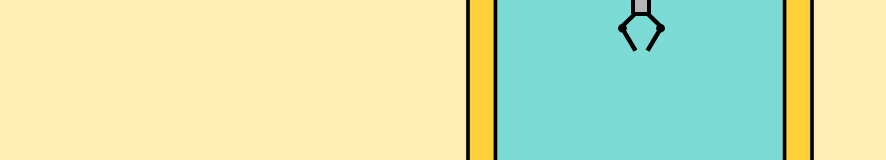
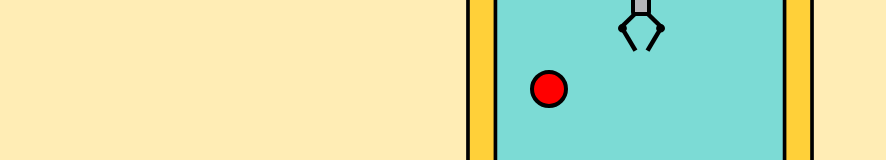
Before and after one commit to michelleykim/michelleykim.github.io, a React (Create React App) app: page / in a window 1280 px wide. Shown: the part 220-380 px from the top of the page, without its empty margins (0-886 px from the left). Built offline with nearby package versions, Linux system fonts and the light colour scheme.

Commit message:
fix bug with rod size and left&right buttons

```diff
--- a/src/components/ClawGame.css
+++ b/src/components/ClawGame.css
@@ -4,6 +4,7 @@
   position: relative;
 }
 
+/* ----- CLAW ----- */
 #ClawMachine {
   height: 80vh;
 }
@@ -47,6 +48,25 @@
   height: 5vh;
 }
 
+/* ----- PRIZES ----- */
+#prizes {
+  position: absolute;
+  top: 30%;
+  left: 20%;
+  height: 16.5vh;
+}
+
+.prize {
+  position: absolute;
+  width: 30px;
+  height: 30px;
+  background-color: red;
+  border: 4px solid black;
+  border-radius: 50%;
+  display: inline;
+}
+
+/* ----- BUTTONS ----- */
 #ButtonL {
   position: absolute;
   top: 53.5%;
--- a/src/components/ClawGame.jsx
+++ b/src/components/ClawGame.jsx
@@ -16,6 +16,8 @@ const ClawGame = () => {
 	const clawRod = React.createRef();
 	const clawL = React.createRef();
 	const clawR = React.createRef();
+	const buttonL = React.createRef();
+	const buttonR = React.createRef();
 	const rate = 30;
 	const rate0 = 85;
 
@@ -28,7 +30,7 @@ const ClawGame = () => {
 	let clawHingeYPos = 0;
 	let clawYPos = 0;
 	let clawRodYPos = 0;
-	let clawRodSize = 0;
+	let clawRodSize = 1;
 
 	let rotateL = 0;
 	let rotateR = 0;
@@ -79,13 +81,16 @@ const ClawGame = () => {
 	};
 
 	const yClaw = (e) => {
+		console.log(clawL.current);
 		e.target.style.pointerEvents = "none";
+		buttonL.current.style.pointerEvents = "none";
+		buttonR.current.style.pointerEvents = "none";
 
 		// go down
 		clawHingeYPos += 700;
 		clawYPos += 350;
 		clawRodYPos += 330;
-		clawRodSize = 10;
+		clawRodSize = 12;
 		rotateL = 0.2;
 		rotateR = -0.2;
 		clawYPos -= 45;
@@ -120,6 +125,8 @@ const ClawGame = () => {
 
 			setTimeout(function () {
 				e.target.style.pointerEvents = "";
+				buttonL.current.style.pointerEvents = "";
+				buttonR.current.style.pointerEvents = "";
 			}, 2000);
 		}, 2000);
 	};
@@ -141,16 +148,22 @@ const ClawGame = () => {
 			<img id="ClawL" ref={clawL} src={ClawLImg} alt="left claw" />
 			<img id="ClawR" ref={clawR} src={ClawRImg} alt="right claw" />
 
+			<div id="prizes">
+				<span className="prize" />
+			</div>
+
 			<img
 				id="ButtonL"
 				src={ButtonLImg}
 				alt="left button"
+				ref={buttonL}
 				onClick={(e) => xClaw(e, "L")}
 			/>
 			<img
 				id="ButtonR"
 				src={ButtonRImg}
 				alt="right button"
+				ref={buttonR}
 				onClick={(e) => xClaw(e, "R")}
 			/>
 			<img
```
